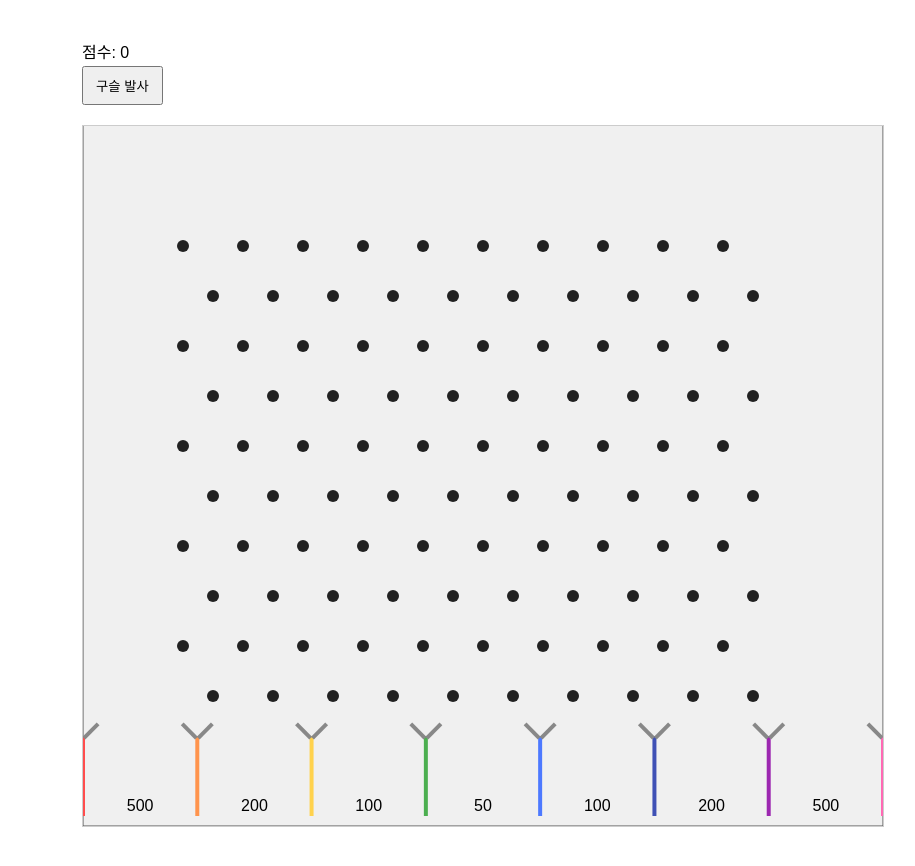
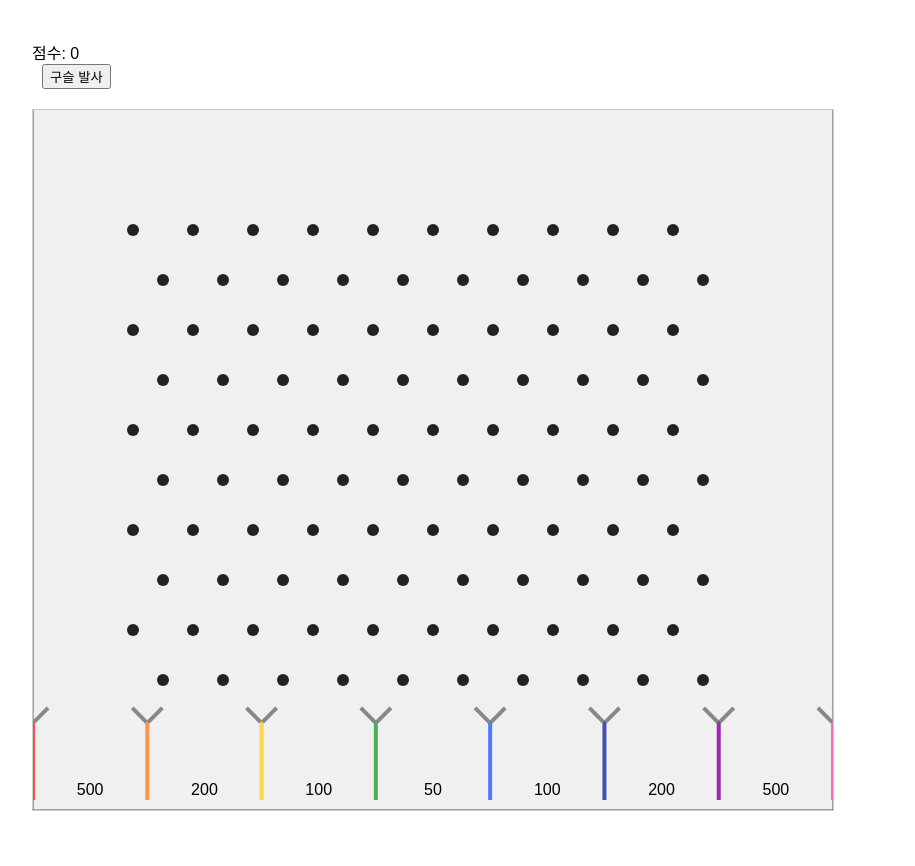
Before and after one commit to GASEU-Rangers/pachinko, a plain HTML site: page index.html in a window 1280 px wide. Shown: the whole page, without its empty margins (158-1073 px from the left). Drawn offline with nearby package versions, Linux system fonts and the light colour scheme.

Commit message:
Update style.css

```diff
--- a/style.css
+++ b/style.css
@@ -1,30 +1,15 @@
 body {
-    max-width: 800px;
+    max-width: 900px;
     margin: 40px auto;
-    padding: 0 20px;
-
     font-family: sans-serif;
-    font-size: 16px;
-    line-height: 1.6;
-
     color: #000;
-    background: #fff;
-}
-
-h1 {
-    margin-bottom: 20px;
-}
-
-.ui {
-    margin-bottom: 20px;
 }
 
 button {
-    padding: 8px 12px;
+    margin-left: 10px;
 }
 
 canvas {
-    display: block;
     margin-top: 20px;
     border: 1px solid #ccc;
 }
```
